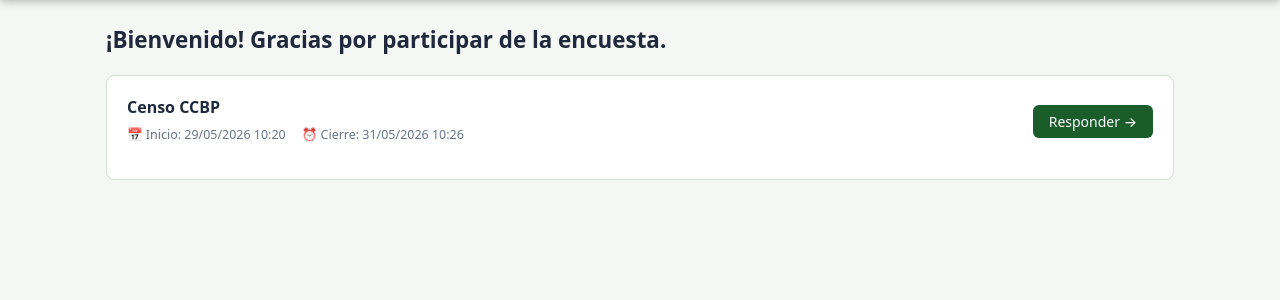
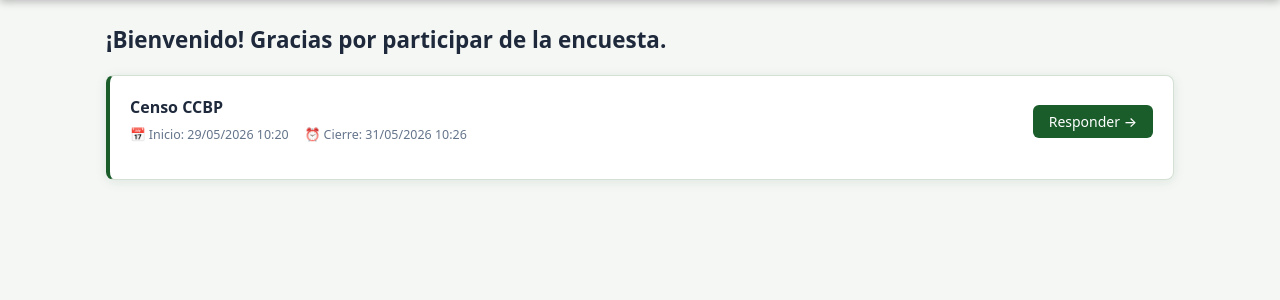
Before and after one commit to insuagm240815/encuesta, a Flask app: page /inicio/ in a window 1280 px wide. Shown: the part 60-360 px from the top of the page. Run offline with Flask 3, Linux system fonts and the light colour scheme; a user stored in the database is signed in.

Commit message:
resaltar card de encuesta con borde y sombra

```diff
--- a/templates/survey/index.html
+++ b/templates/survey/index.html
@@ -4,7 +4,7 @@
 <h1 class="page-title">¡Bienvenido! Gracias por participar de la encuesta.</h1>
 {% if surveys %}
   {% for item in surveys %}
-  <div class="card">
+  <div class="card" style="border-left:4px solid var(--primary);box-shadow:0 2px 12px rgba(26,92,42,.1);">
     <div class="card-header">
       <div style="flex:1;min-width:0;">
         <div class="card-title">{{ item.survey.title }}</div>
```
